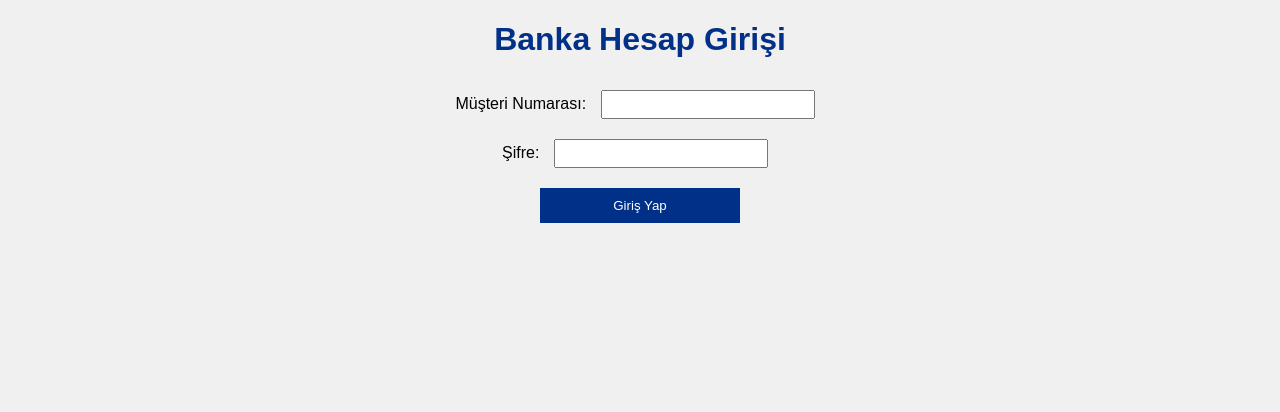
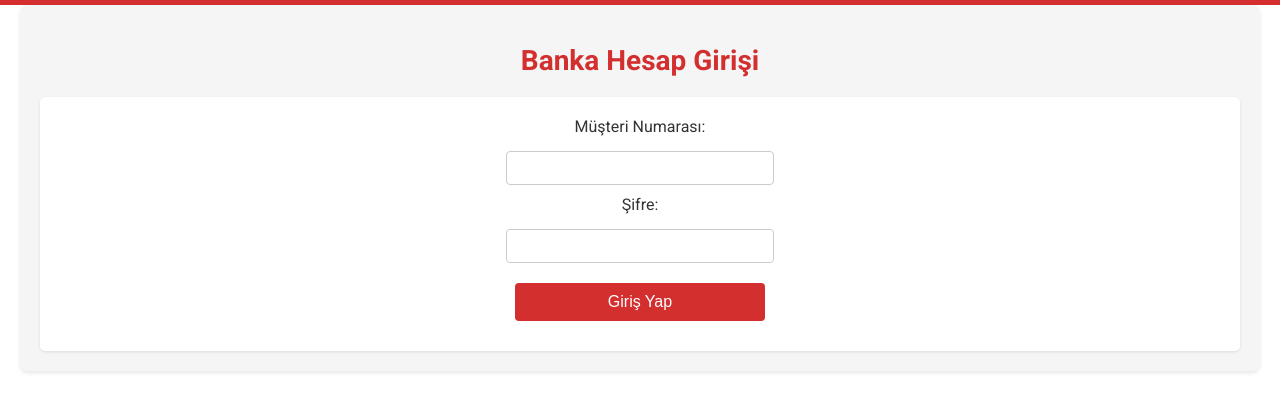
Before and after one commit to n0vA77/n0vA77, a plain HTML site: page index.html in a window 1280 px wide. Drawn offline with Linux system fonts and the light colour scheme.

Commit message:
style.css

```diff
--- a/style.css
+++ b/style.css
@@ -1,20 +1,67 @@
 body {
-    background: #f0f0f0;
-    font-family: Arial, sans-serif;
+    background: #FFFFFF; /* Ziraat gibi beyaz arka plan */
+    font-family: 'Roboto', Arial, sans-serif; /* Modern font */
     text-align: center;
+    margin: 0;
+    padding: 0;
 }
+
+.header-strip {
+    background: #D32F2F; /* Ziraat kırmızısı */
+    height: 5px;
+    width: 100%;
+}
+
+.container {
+    max-width: 1200px;
+    margin: 0 auto;
+    padding: 20px;
+    background: #F5F5F5; /* Hafif gri arka plan */
+    border-radius: 8px;
+    box-shadow: 0 2px 4px rgba(0, 0, 0, 0.1);
+}
+
 h1 {
-    color: #003087;
+    color: #D32F2F; /* Kırmızı başlık */
+    font-size: 28px;
+    margin-bottom: 20px;
 }
+
+form {
+    background: #FFFFFF; /* Form alanı beyaz */
+    padding: 20px;
+    border-radius: 5px;
+    box-shadow: 0 1px 3px rgba(0, 0, 0, 0.1);
+}
+
+label {
+    color: #333333; /* Koyu gri yazı */
+    font-size: 16px;
+    display: block;
+    margin-bottom: 5px;
+}
+
 input {
-    margin: 10px;
-    padding: 5px;
-    width: 200px;
+    margin: 10px 0;
+    padding: 8px;
+    width: 250px;
+    border: 1px solid #CCCCCC;
+    border-radius: 4px;
+    font-size: 14px;
 }
+
 input[type="submit"] {
-    background: #003087;
+    background: #D32F2F; /* Kırmızı buton */
     color: white;
     border: none;
-    padding: 10px;
+    padding: 10px 20px;
     cursor: pointer;
+    border-radius: 4px;
+    font-size: 16px;
+    -webkit-transition: background 0.3s ease; /* Eski tarayıcılar için */
+    transition: background 0.3s ease;
 }
+
+input[type="submit"]:hover {
+    background: #B71C1C; /* Koyu kırmızı hover efekti */
+}
```
